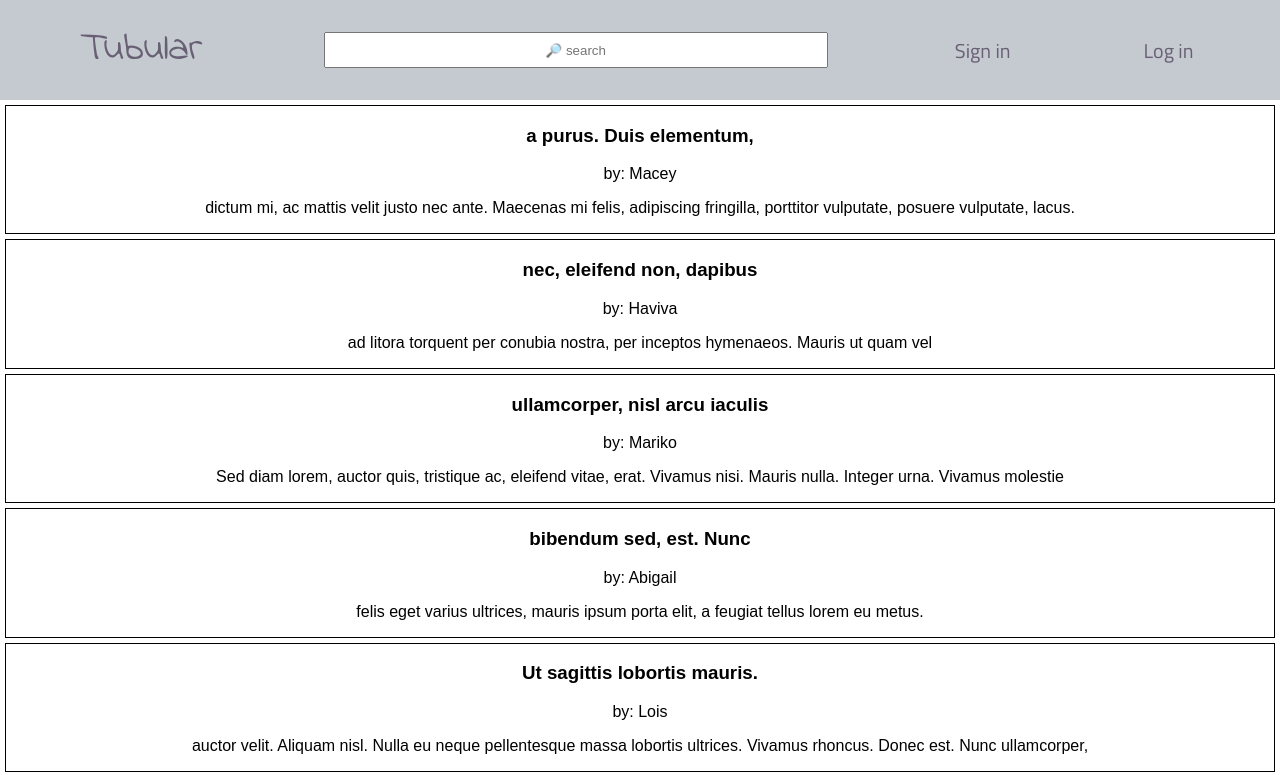
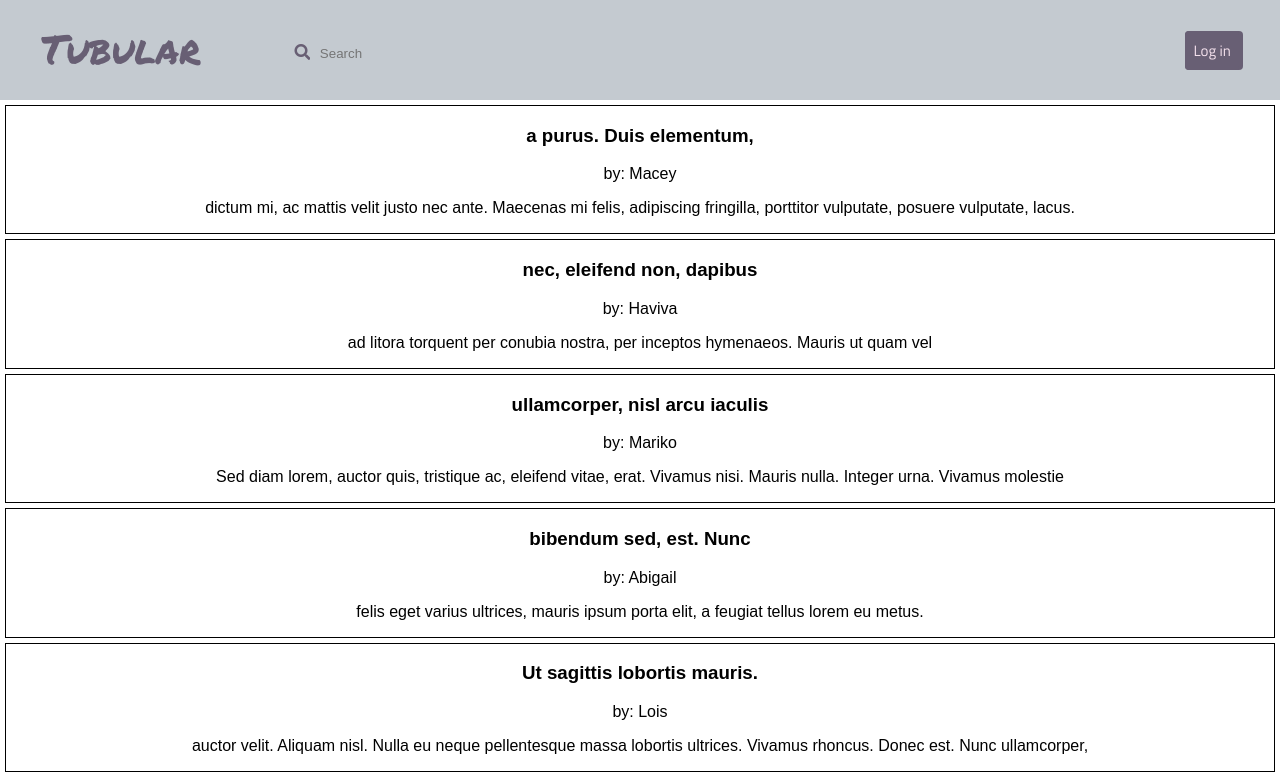
Before and after one commit to jkenyonc/capstone-project, a React (Create React App) app: page / in a window 1280 px wide. Shown: the top 775 px of the page. Built offline with nearby package versions, Linux system fonts and the light colour scheme.

Commit message:
finished styles

```diff
--- a/public/index.html
+++ b/public/index.html
@@ -6,6 +6,7 @@
     <meta name="theme-color" content="#000000">
     <link href="https://fonts.googleapis.com/css?family=Indie+Flower|Titillium+Web" rel="stylesheet">
     <link rel="stylesheet" href="https://use.fontawesome.com/releases/v5.2.0/css/all.css" integrity="sha384-hWVjflwFxL6sNzntih27bfxkr27PmbbK/iSvJ+a4+0owXq79v+lsFkW54bOGbiDQ" crossorigin="anonymous">
+    <link href="https://fonts.googleapis.com/css?family=Permanent+Marker" rel="stylesheet">
     <!--
       manifest.json provides metadata used when your web app is added to the
       homescreen on Android. See https://developers.google.com/web/fundamentals/engage-and-retain/web-app-manifest/
--- a/src/components/TopAppBar.js
+++ b/src/components/TopAppBar.js
@@ -6,9 +6,12 @@ class TopAppBar extends Component {
     return (
       <header className="App-header">
         <div className="App-title">Tubular</div>
-        <input type="text" className="App-searchbar" placeholder={"🔎 search"}  />
-        <button className="App-account">Sign in</button>
-        <button className="App-account">Log in</button>
+        <div className="container-1">
+          <i className="fas fa-search"></i>
+          <input type="search" className="App-searchbar" placeholder={"  Search"}  />
+        </div>
+        <button className="App-account App-account_signup">Sign in</button>
+        <button className="App-account App-account_login">Log in</button>
       </header>
     );
   }
--- a/src/styles/TopAppBar.css
+++ b/src/styles/TopAppBar.css
@@ -3,28 +3,103 @@
     display: flex;
     justify-content: space-around;
     height: 60px;
+
+    /* -webkit-box-shadow: 0px 11px 5px 0px rgba(0,0,0,0.12);
+    -moz-box-shadow: 0px 11px 5px 0px rgba(0,0,0,0.12);
+    box-shadow: 0px 11px 5px 0px rgba(0,0,0,0.12); */
 }
 
 .App-title {
     color: var(--gray);
-    font-family: 'Indie Flower', cursive;
+    font-family: 'Permanent Marker', cursive;
     font-size: 40px;
     padding: none;
     align-items: center;
 }
 
+.container-1{
+    width: 300px;
+    vertical-align: middle;
+    white-space: nowrap;
+    position: relative;
+    padding-top: 18px;
+}
+
+.container-1 input#search{
+    width: 300px;
+    height: 50px;
+    background: #2b303b;
+    border: none;
+    font-size: 10pt;
+    float: left;
+    color: #63717f;
+    padding-left: 45px;
+    -webkit-border-radius: 5px;
+    -moz-border-radius: 5px;
+    border-radius: 5px;
+}
+
+.container-1 input#search::-webkit-input-placeholder {
+    color: #65737e;
+}
+
+ .container-1 input#search:-moz-placeholder { /* Firefox 18- */
+    color: #65737e;
+}
+
+ .container-1 input#search::-moz-placeholder {  /* Firefox 19+ */
+    color: #65737e;
+}
+
+ .container-1 input#search:-ms-input-placeholder {
+    color: #65737e;
+}
+
+.container-1 .icon{
+    position: absolute;
+    top: 50%;
+    margin-left: 17px;
+    margin-top: 17px;
+    z-index: 1;
+    color: #4f5b66;
+}
+
+.container-1 input#search:hover, .container-1 input#search:focus, .container-1 input#search:active{
+    outline:none;
+    background: #ffffff;
+}
+
+.fas {
+    color: var(--gray);
+    size: 30px;
+    align-self: center;
+}
+
 .App-searchbar {
-    flex-basis: 40%;
-    text-align: center;
+    flex-basis: 60%;
+    text-align: left;
     height: 30px;
     align-self: center;
+    border: none;
+    background-color: var(--blue);
+    flex-grow: 3;
 }
 
 .App-account {
     font-family: 'Titillium Web', sans-serif;
-    color: var(--gray);
-    font-size: 20px;
+    color: var(--white);
+    font-size: 15px;
     align-self: center;
-    border: none;
-    background-color: var(--blue);
+    border: var(--black);
+    background-color: var(--gray);
+    -moz-border-radius: 4px;
+    -webkit-border-radius: 4px;
+    border-radius: 4px;
+    padding: 8px;
+
 }
+
+.App-account_signup {
+    margin-left: 600px;
+    margin-right: -100px;
+}
```
